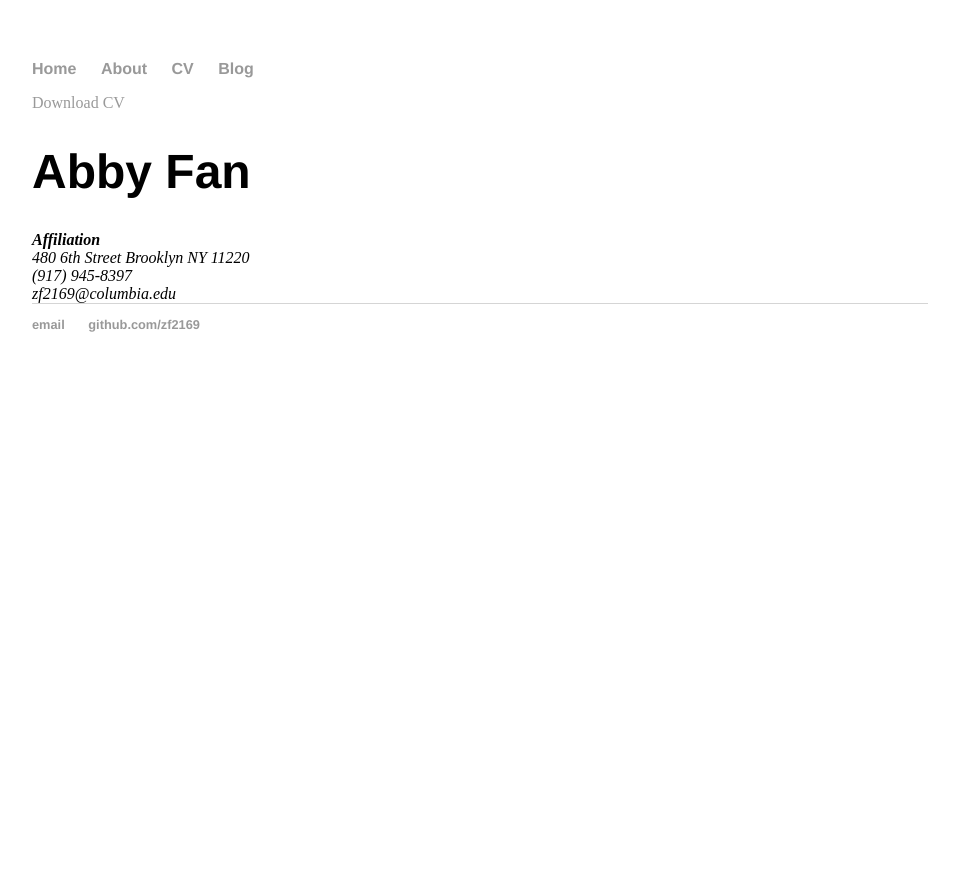
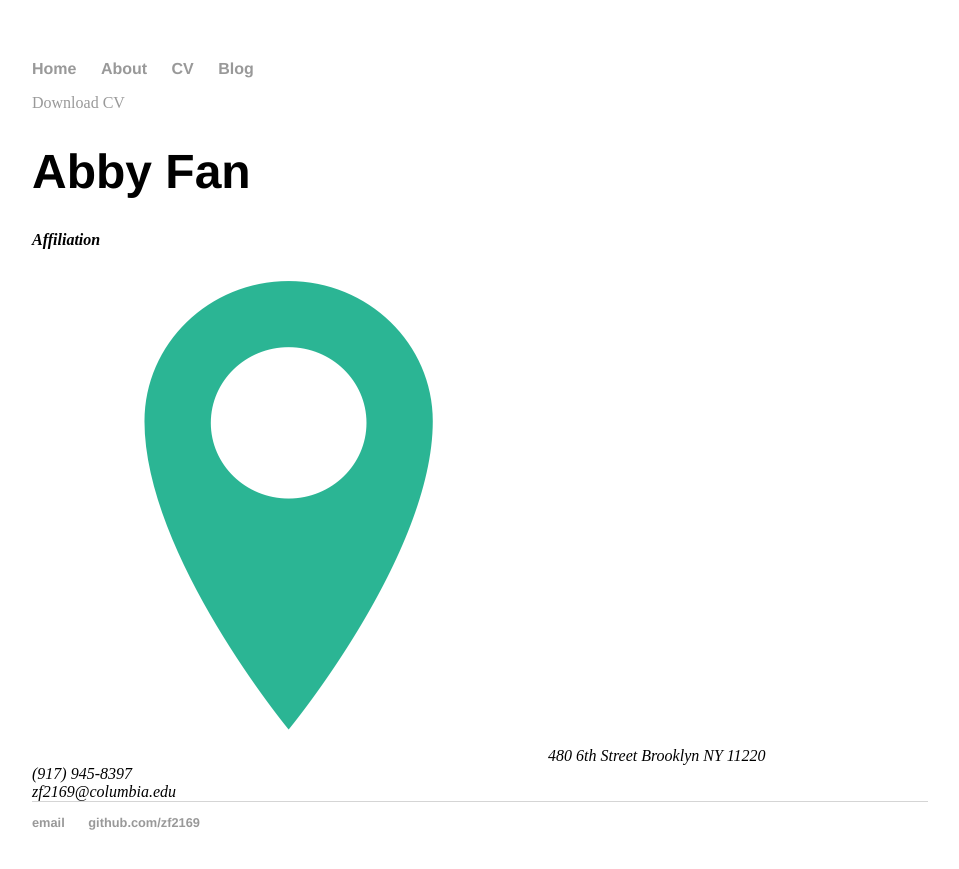
Before and after one commit to zf2169/zf2169.github.io, a Jekyll site: the page built from cv/index.html, in a window 1280 px wide. Shown: the top 869 px of the page, without its empty margins (160-1119 px from the left). Built offline with Jekyll 4.4.1, drawn with Linux system fonts in a browser that asks for light colours.

Commit message:
Update index.html

```diff
--- a/cv/index.html
+++ b/cv/index.html
@@ -8,7 +8,7 @@ title: CV of Abby
 					<h1>Abby Fan</h1>
 					<address>
 					<strong>Affiliation</strong><br>
-					480 6th Street Brooklyn NY 11220<br>
+					<img class="img-responsive" src="/img/icon_resume_address.png"/> 480 6th Street Brooklyn NY 11220<br>
 					<abbr title="phone"></abbr> (917) 945-8397<br>
 					<span class="obfuscate">zf2169@columbia.edu</span>
 					</address>
```
